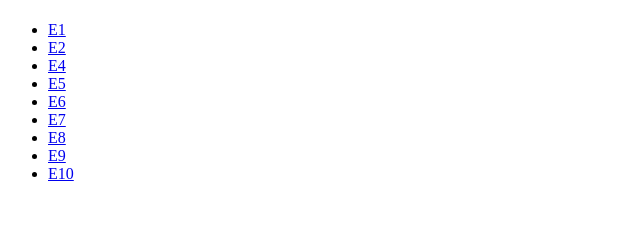
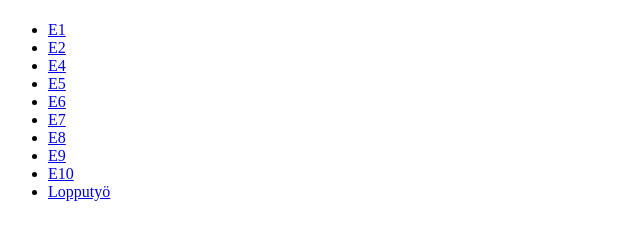
Before and after one commit to TanjaKor/JAMK-webvisualisaatio-kurssi, a plain HTML site: page index.html in a window 1280 px wide. Shown: the part 59-298 px from the top of the page, without its empty margins (0-640 px from the left). Drawn offline with Linux system fonts and the light colour scheme.

Commit message:
yritetään saada pagesiin

```diff
--- a/index.html
+++ b/index.html
@@ -17,6 +17,7 @@
       <li><a href="E8/dist/index.html">E8</a></li>
       <li><a href="E9/animations.html">E9</a></li>
       <li><a href="E10/hienoaalto.html">E10</a></li>
+      <li><a href="ranch/bootstrap-npm-starter/index.html">Lopputyö</a></li>
     </ul>
   </body>
 </html>
```
Also changed, not shown: 1 other file.
